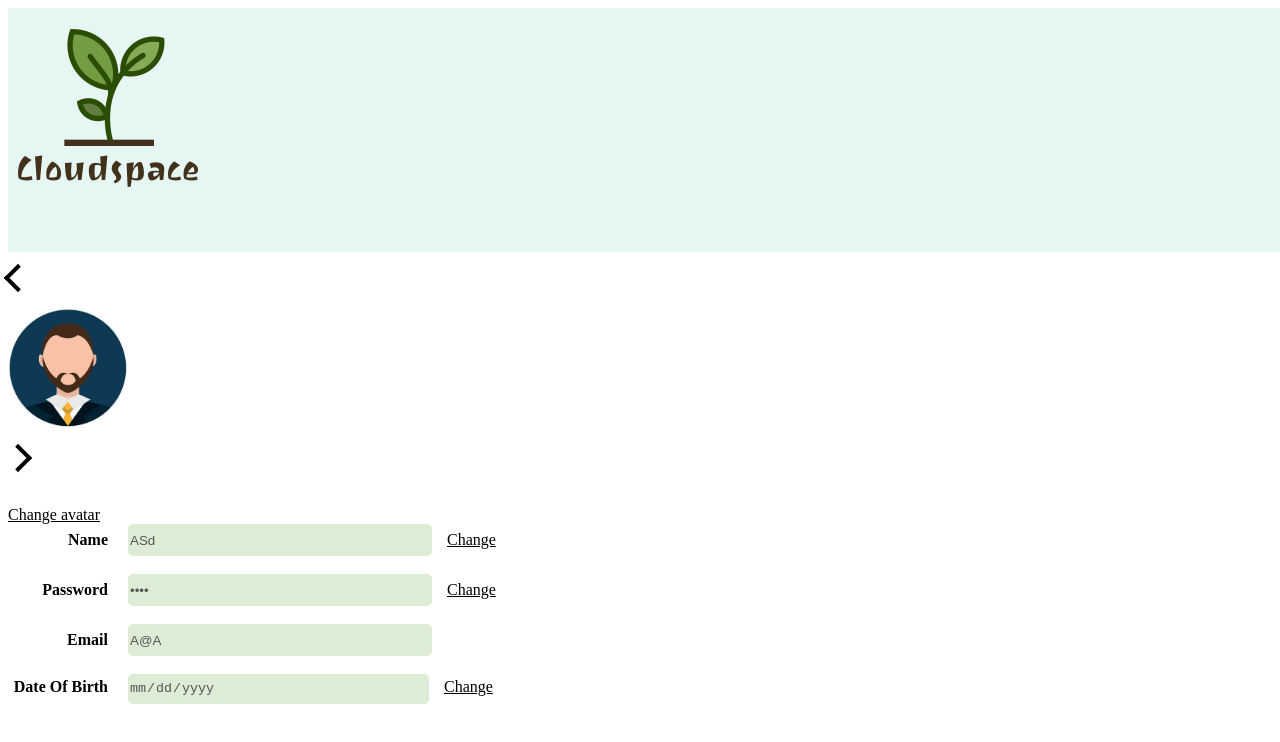
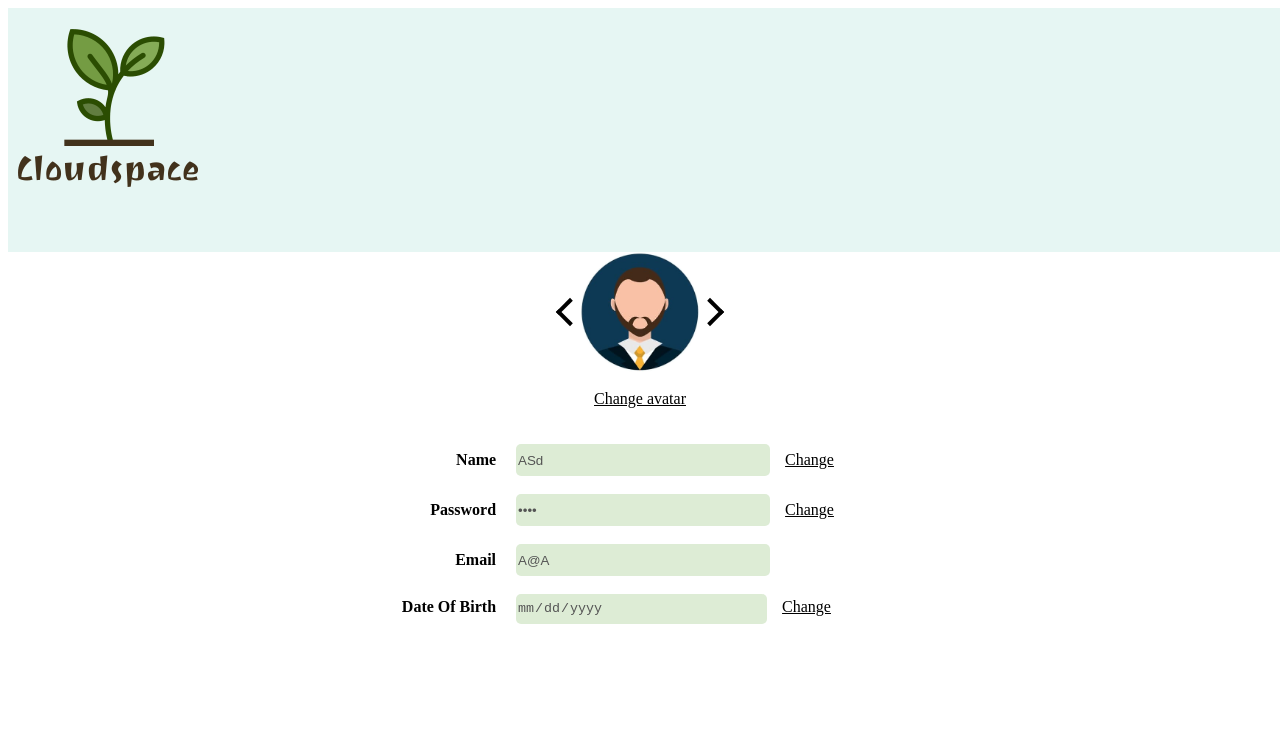
Before and after one commit to Huai-Xing/cloudspace, a Vue app: page / in a window 1280 px wide. Shown: the top 742 px of the page. Built offline with nearby package versions, Linux system fonts and the light colour scheme.

Commit message:
Settled Alignment of forms and avatar

```diff
--- /dev/null
+++ b/src/components/UserProfile/UserAvatar.vue
@@ -0,0 +1,73 @@
+<template>
+  <div>
+    <div id="avatar">
+      <i class="arrow left"></i>
+      <img id="avatarIMG" src="../../assets/avatar/Avatar_1.png" />
+      <i class="arrow right"></i>
+    </div>
+    <br>
+    <span id="AvatarChange" v-on:click="toggle()">Change avatar</span>
+  </div>
+</template>
+
+
+<script>
+
+export default {
+  data() {
+    return {
+      images: [
+        "../../assets/avatar/Avatar_1.png",
+        "../../assets/avatar/Avatar_2.png",
+        "../../assets/avatar/Avatar_3.png",
+        "../../assets/avatar/Avatar_4.png",
+        "../../assets/avatar/Avatar_5.png",
+        "../../assets/avatar/Avatar_6.png",
+        "../../assets/avatar/Avatar_7.png",
+        "../../assets/avatar/Avatar_8.png",
+        "../../assets/avatar/Avatar_9.png",
+      ],
+    };
+  },
+};
+</script>
+
+
+<style scoped>
+#avatar {
+    align-items: center;
+    display: flex;
+    justify-content: center;
+}
+span {
+    align-items: center;
+    display: flex;
+    justify-content: center;
+    text-decoration: underline;
+}
+img {
+  width: 120px;
+  height: 120px;
+  border-radius: 50%;
+  display: inline;
+}
+.arrow {
+  border: solid black;
+  border-width: 0 4px 4px 0;
+  display: inline-block;
+  padding: 3px;
+  cursor: pointer;
+}
+.right {
+  transform: rotate(-45deg);
+  -webkit-transform: rotate(-45deg);
+   width: 10px;
+  height: 10px;
+}
+.left {
+  transform: rotate(135deg);
+  -webkit-transform: rotate(135deg);
+  width: 10px;
+  height: 10px;
+}
+</style>
--- a/src/components/UserProfile/UserProfileForm.vue
+++ b/src/components/UserProfile/UserProfileForm.vue
@@ -95,6 +95,11 @@ export default {
 
 
 <style scoped>
+div {
+    align-items: center;
+    display: flex;
+    justify-content: center;
+}
 label {
   text-align: right;
   font-weight: 700;
@@ -103,7 +108,7 @@ label {
   margin-right: 20px;
 }
 input {
-  width: 300px;
+  width: 250px;
   height: 30px;
   background-color: #ddecd5;
   border: none;
@@ -113,5 +118,6 @@ span {
   text-decoration: underline;
   margin-left: 15px;
   cursor: pointer;
+  margin-right: 50px;
 }
 </style>
--- a/src/components/UserProfilePage.vue
+++ b/src/components/UserProfilePage.vue
@@ -1,10 +1,7 @@
 <template>
   <div>
-      <p><i class="arrow left"></i></p>
-      <img id="avatarIMG" src="../assets/avatar/Avatar_1.png" />
-      <p><i class="arrow right"></i></p>
-    <br />
-    <span id="AvatarChange" v-on:click="toggle()">Change avatar</span>
+    <UserAvatar></UserAvatar>
+    <br><br>
     <UserForm></UserForm>
   </div>
 </template>
@@ -12,65 +9,19 @@
 
 <script>
 import UserForm from "./UserProfile/UserProfileForm.vue";
+import UserAvatar from "./UserProfile/UserAvatar.vue";
 
 export default {
   data() {
-    return {
-      images: [
-        "../assets/avatar/Avatar_1.png",
-        "../assets/avatar/Avatar_2.png",
-        "../assets/avatar/Avatar_3.png",
-        "../assets/avatar/Avatar_4.png",
-        "../assets/avatar/Avatar_5.png",
-        "../assets/avatar/Avatar_6.png",
-        "../assets/avatar/Avatar_7.png",
-        "../assets/avatar/Avatar_8.png",
-        "../assets/avatar/Avatar_9.png",
-      ],
-    };
+    return {};
   },
   components: {
     UserForm: UserForm,
+    UserAvatar: UserAvatar,
   },
 };
 </script>
 
 
 <style scoped>
-div {
-  align-items: center;
-  display: f    lex;
-  justify-content: center;
-}
-img {
-  width: 120px;
-  height: 120px;
-  border-radius: 50%;
-  display: inline;
-}
-span {
-  text-decoration: underline;
-}
-.arrow {
-  border: solid black;
-  border-width: 0 4px 4px 0;
-  display: inline-block;
-  padding: 3px;
-}
-
-.right {
-  transform: rotate(-45deg);
-  -webkit-transform: rotate(-45deg);
-   width: 10px;
-  height: 10px;
-}
-.left {
-  transform: rotate(135deg);
-  -webkit-transform: rotate(135deg);
-  width: 10px;
-  height: 10px;
-}
-#avatar {
-  align-content: center;
-}
 </style>
```
